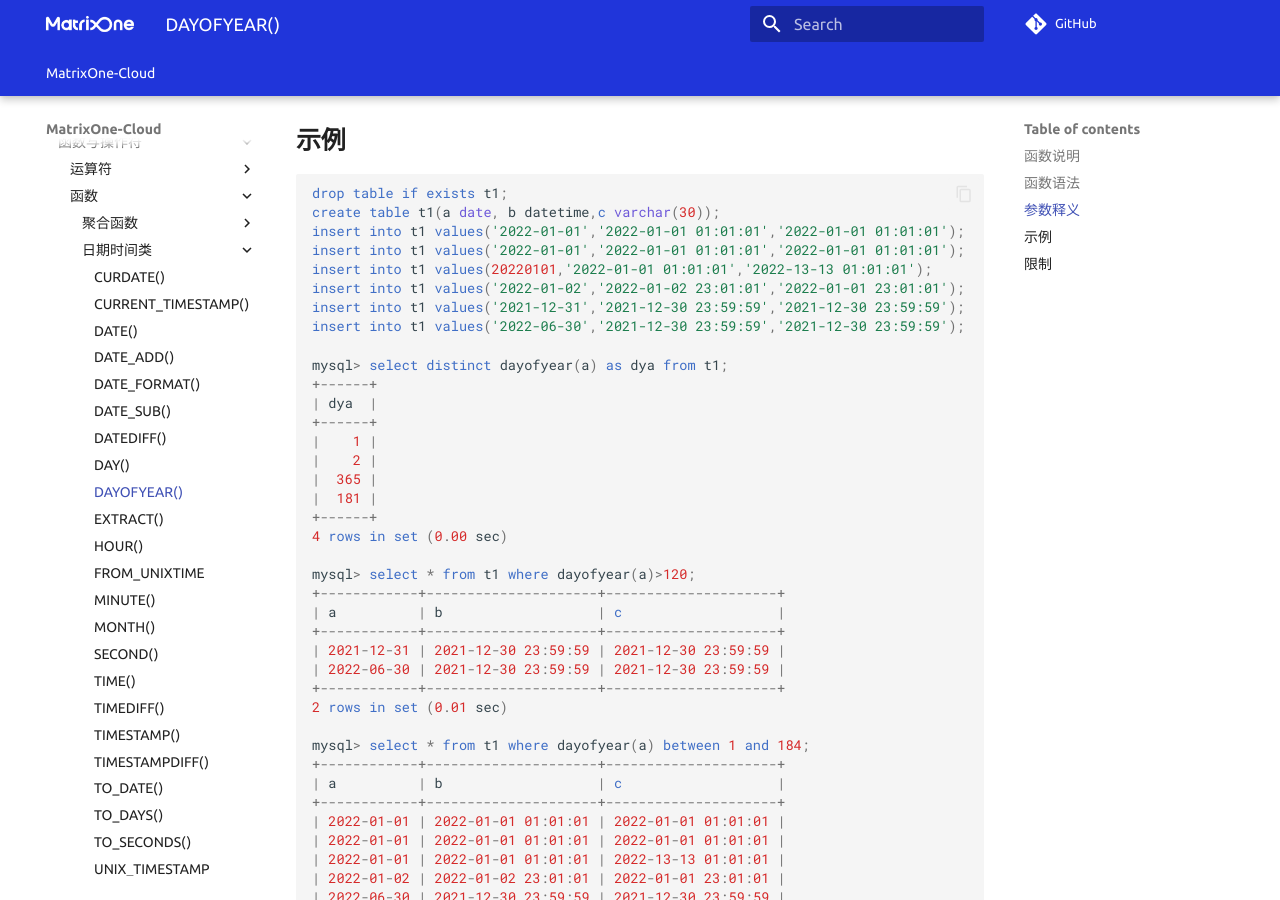
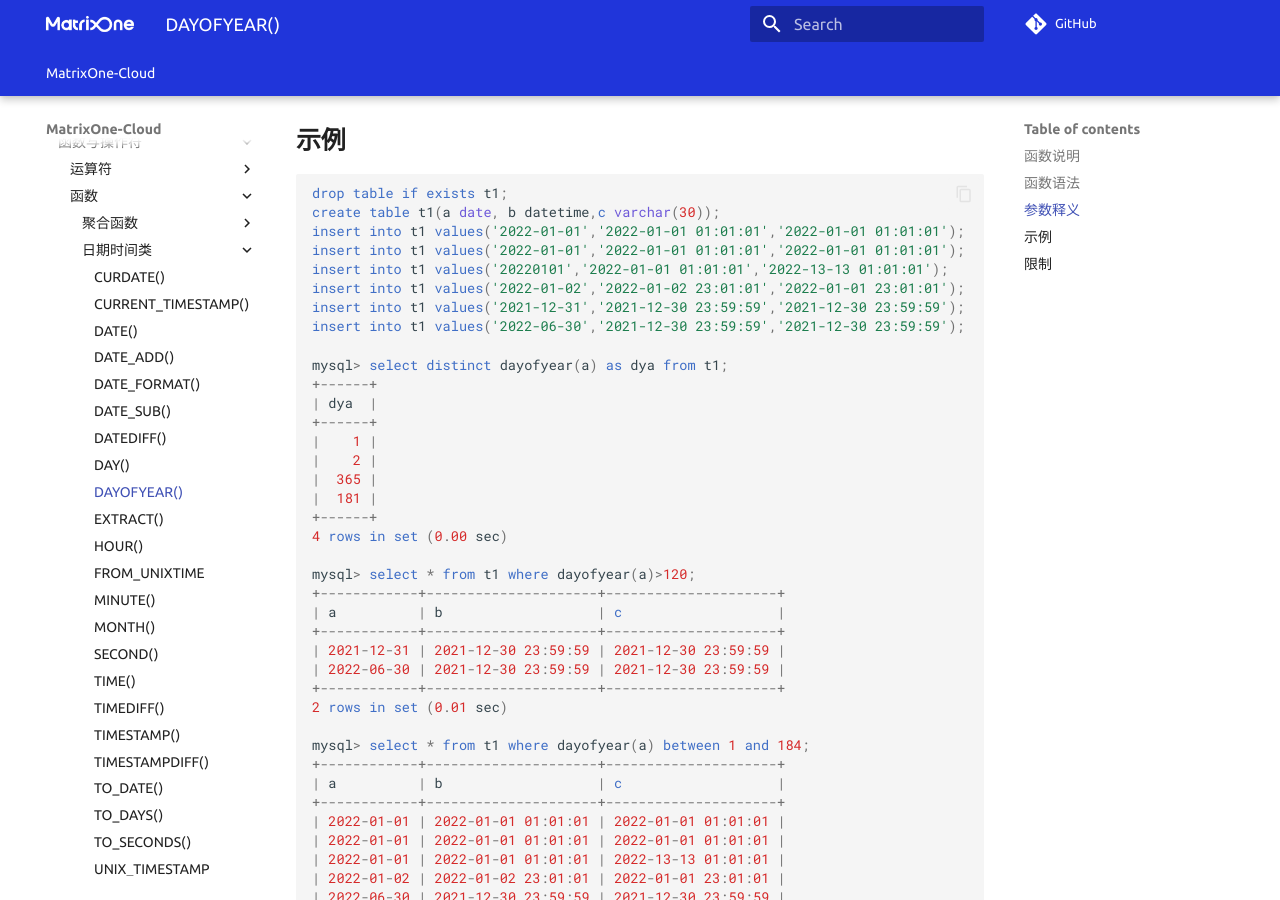
Before and after one commit to yangj1211/moc-docs, an MkDocs documentation site: the page built from docs/MatrixOne-Cloud/Reference/Functions-and-Operators/Datetime/dayofyear.md, in a window 1280 px wide and 900 px high, scrolled down 551 px. Built offline with MkDocs 1.6.1 and Material for MkDocs 9.7.7, drawn with Linux system fonts in a browser that asks for light colours; comment, search, counter and statistics services are not loaded; the version menu is left out.

```diff
--- a/docs/MatrixOne-Cloud/Reference/Functions-and-Operators/Datetime/dayofyear.md
+++ b/docs/MatrixOne-Cloud/Reference/Functions-and-Operators/Datetime/dayofyear.md
@@ -23,7 +23,7 @@ drop table if exists t1;
 create table t1(a date, b datetime,c varchar(30));
 insert into t1 values('2022-01-01','2022-01-01 01:01:01','2022-01-01 01:01:01');
 insert into t1 values('2022-01-01','2022-01-01 01:01:01','2022-01-01 01:01:01');
-insert into t1 values(20220101,'2022-01-01 01:01:01','2022-13-13 01:01:01');
+insert into t1 values('20220101','2022-01-01 01:01:01','2022-13-13 01:01:01');
 insert into t1 values('2022-01-02','2022-01-02 23:01:01','2022-01-01 23:01:01');
 insert into t1 values('2021-12-31','2021-12-30 23:59:59','2021-12-30 23:59:59');
 insert into t1 values('2022-06-30','2021-12-30 23:59:59','2021-12-30 23:59:59');
```
